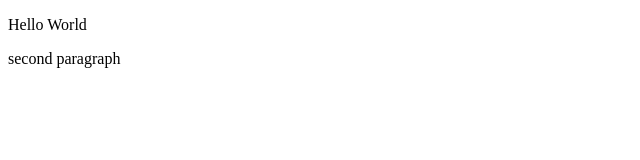
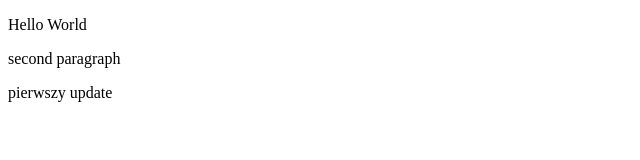
Before and after one commit to michal1231/GitTutorial2, a plain HTML site: page index.html in a window 1280 px wide. Shown: the whole page, without its empty margins (0-640 px from the left). Drawn offline with Linux system fonts and the light colour scheme.

Commit message:
Update index.html - pierwszy update

```diff
--- a/index.html
+++ b/index.html
@@ -9,5 +9,6 @@
 <body>
     <p>Hello World</p>
     <p>second paragraph</p>
+    <p>pierwszy update</p>
 </body>
 </html>
```
